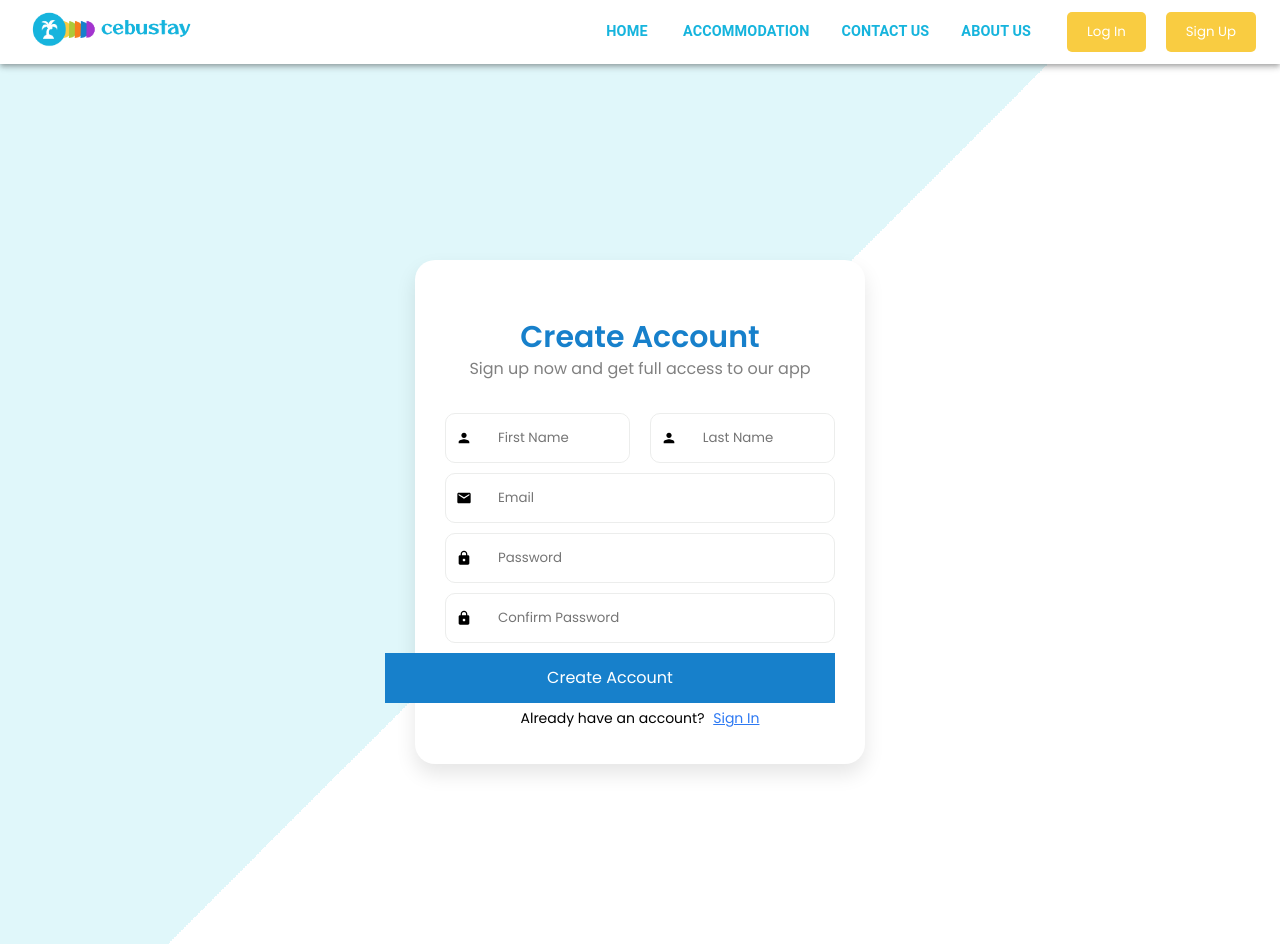
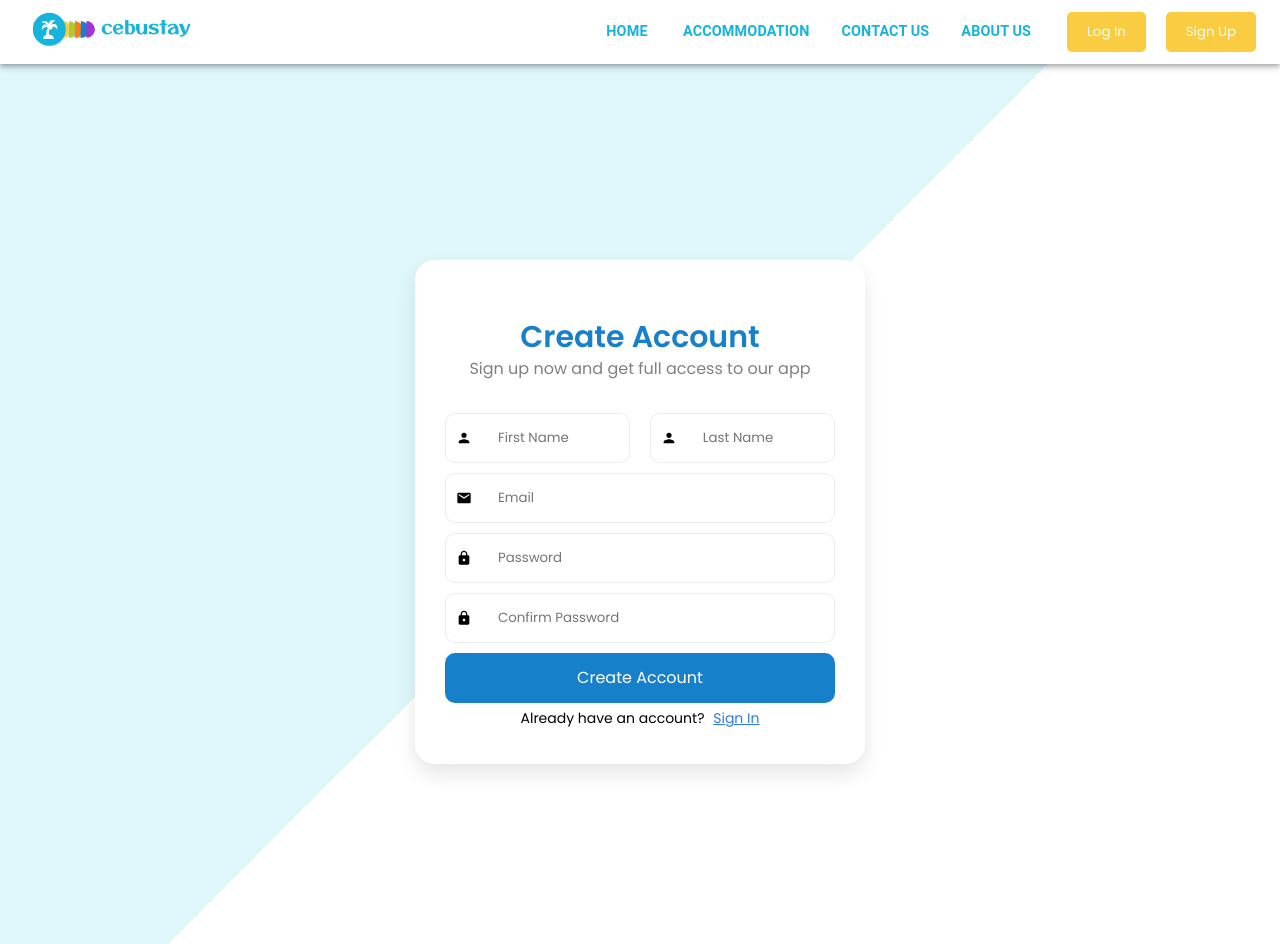
Before and after one commit to IrishLeigh/CebuStay, a React (Create React App) app in the folder fe/: page /register in a window 1280 px wide. Built offline with nearby package versions, Linux system fonts and the light colour scheme; what google-maps-react would draw is missing.

Commit message:
edited on create account button

```diff
--- a/fe/src/Registration_User/Registration.css
+++ b/fe/src/Registration_User/Registration.css
@@ -60,7 +60,7 @@
   color: white;
   font-size: 15px;
   font-weight: 500;
-  border-radius: 10px;
+  /* border-radius: 20px; */
   height: 50px;
   width: 100%;
   cursor: pointer;
--- a/fe/src/Registration_User/RegistrationUI.jsx
+++ b/fe/src/Registration_User/RegistrationUI.jsx
@@ -126,11 +126,12 @@ const RegistrationUI = () => {
     alignItems: "center",
     justifyContent: "center",
     height: "50px",
-    width: "450px", // Adjust width to your preference
+    width: "100%", // Adjust width to your preference
     cursor: "pointer",
     border: "none",
     color: "white",
     fontSize: "16px",
+    borderRadius: "10px",
   };
 
   const loaderStyle = {
@@ -143,7 +144,7 @@ const RegistrationUI = () => {
   };
 
   return (
-    <div className="center-container" style={{height:'100vh'}}>
+    <div className="center-container" style={{ height: "100vh" }}>
       {!verificationSent && (
         <div className="registration-container">
           <div style={{ textAlign: "Left" }}>
@@ -153,12 +154,20 @@ const RegistrationUI = () => {
                 fontWeight: "600",
                 textAlign: "center",
                 color: "#1780CB",
-                marginBottom:'-20px'
+                marginBottom: "-20px",
               }}
             >
               Create Account
             </h2>
-            <p style={{color:'gray', textAlign:'center', marginBottom:'2rem'}}>Sign up now and get full access to our app</p>
+            <p
+              style={{
+                color: "gray",
+                textAlign: "center",
+                marginBottom: "2rem",
+              }}
+            >
+              Sign up now and get full access to our app
+            </p>
 
             <p
               style={{
```
